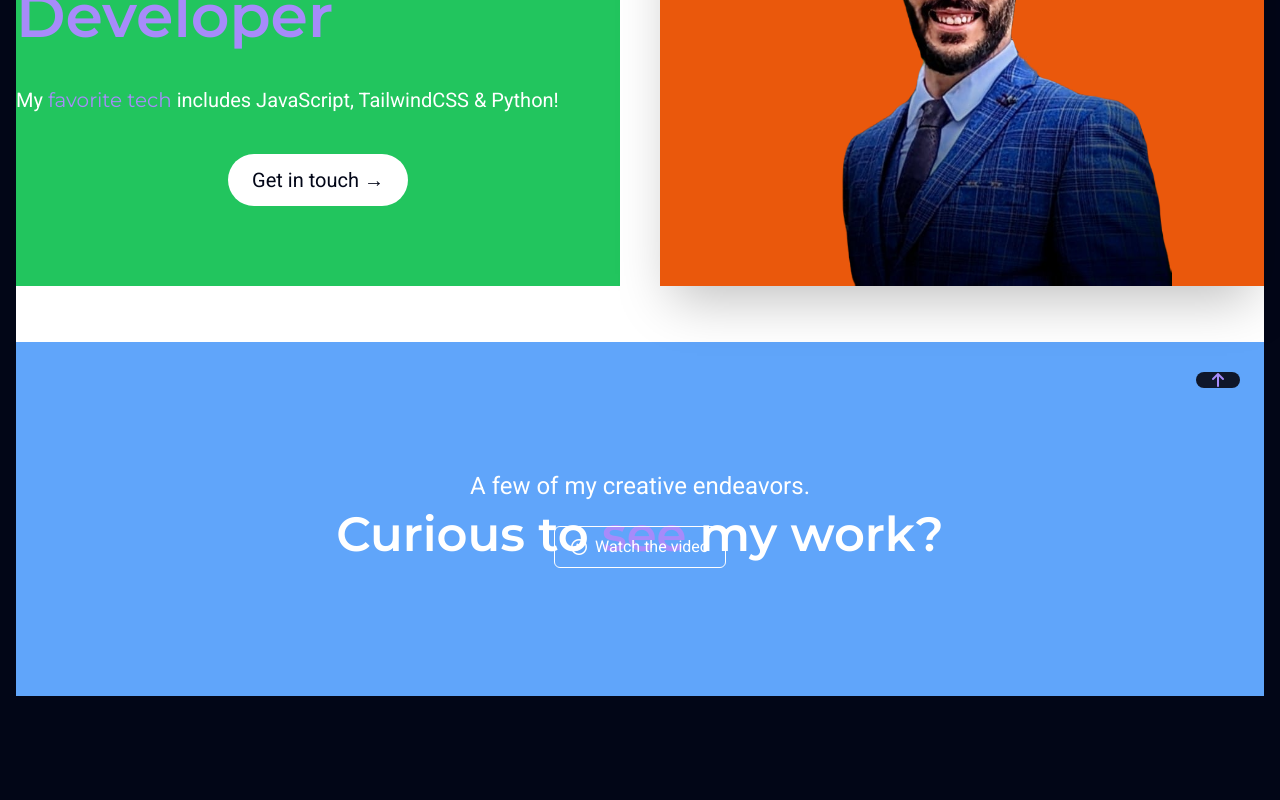
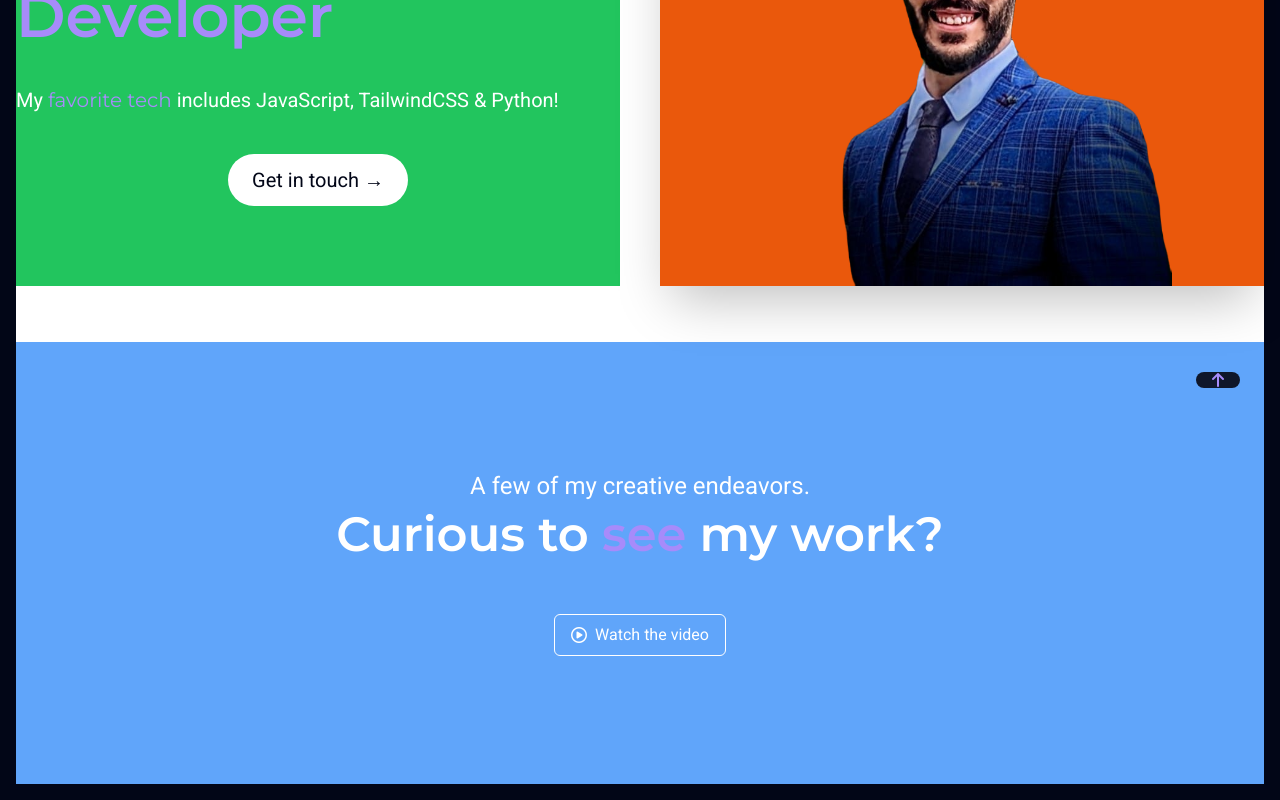
Before and after one commit to Davsan88/Davsan88.github.io, a SvelteKit app: page / in a window 1280 px wide. Shown: the part 372-1172 px from the top of the page. Before the commit the page ends 1084 px from the top, so only its background shows below. Built offline with nearby package versions, Linux system fonts and the light colour scheme.

Commit message:
Update Main.svelte

```diff
--- a/src/components/Main.svelte
+++ b/src/components/Main.svelte
@@ -39,11 +39,11 @@
             <h3 class="font-semibold text-3xl sm:text-4xl md:text-5xl">
                 Curious to <span class="montserrat text-violet-400">see</span> my work?
             </h3>
-            <a href="" target="_blank" class="mx-auto px-4 py-2 rounded-md border border-solid border-white flex items-center gap-2 -mb-4 sm:-mb-0 -mt-10 hover:border-violet-700 duration-200">
-                <i class="fa-regular fa-circle-play"></i>
-                <p>Watch the video</p>
-            </a>
         </div>
+        <a href="" target="_blank" class="mx-auto px-4 py-2 rounded-md border border-solid border-white flex items-center gap-2 -mb-4 sm:-mb-0 -mt-10 hover:border-violet-700 duration-200">
+            <i class="fa-regular fa-circle-play"></i>
+            <p>Watch the video</p>
+        </a>
 
 
     </section>
```
